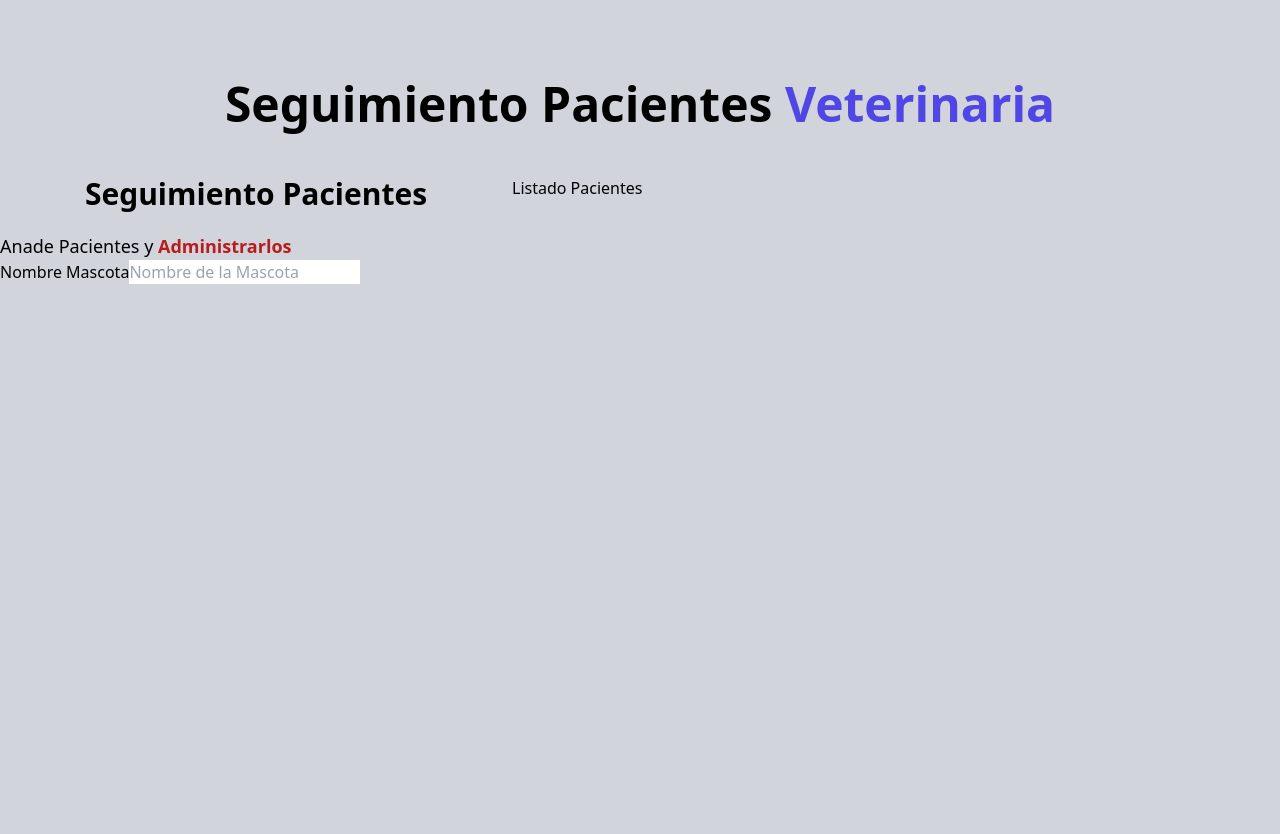
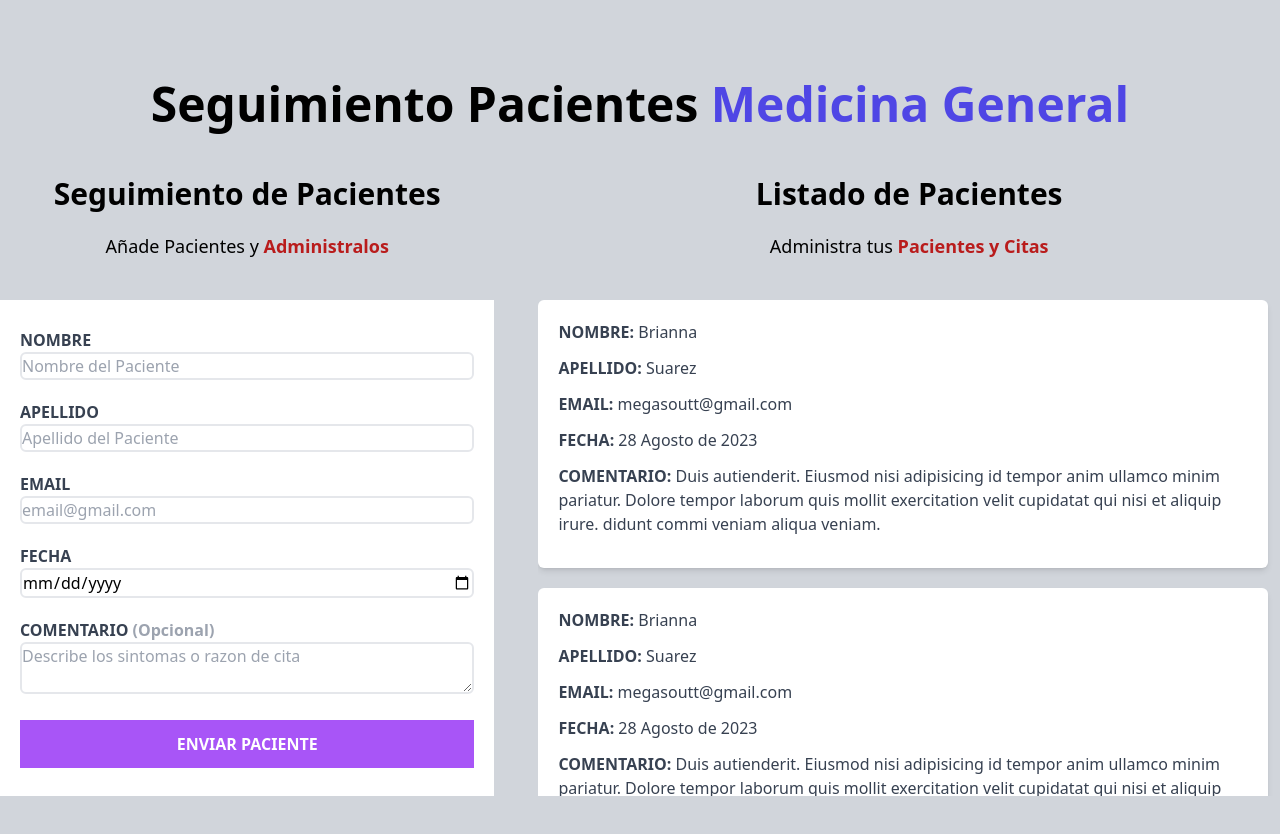
Before and after one commit to Megasout/CitasMedicas, a React (Vite) app: page / in a window 1280 px wide. Shown: the top 834 px of the page. Built offline with nearby package versions, Linux system fonts and the light colour scheme.

Commit message:
finished desing 18/08 23:54

```diff
--- a/src/App.tsx
+++ b/src/App.tsx
@@ -6,13 +6,14 @@ import ListadoPacientes from './components/ListadoPacientes'
 
 function App() {
   return (
-    <div className='container mx-auto mt-20'>
+    <div className='container mx-auto'>
       <Header />
-      <div className='mt-12 md:flex'>
+      <div className='my-12 md:flex'>
         <Formulario />
+        <hr className='h-px my-8 bg-gray-600 border-0 mx-3'/>
         <ListadoPacientes />
+        <div className='py-4 md:py-0'/>
       </div>
-
     </div>
   )
 }
--- a/src/components/Formulario.tsx
+++ b/src/components/Formulario.tsx
@@ -1,19 +1,68 @@
 function Formulario() {
     return (
-        <div className="md:w-1/2 lg:w-2/5">
-            <h2 className="font-black text-3xl text-center">Seguimiento Pacientes</h2>
-            <p className="text-lg mt-5">
-                Anade Pacientes y {' '}
-                <span className="text-red-700 font-bold">Administrarlos</span>
+        <div className="md:w-1/2 lg:w-2/5 mb-10">
+            <h2 className="font-black text-3xl text-center">Seguimiento de Pacientes</h2>
+            <p className="text-lg mt-5 text-center mb-10">
+                Añade Pacientes y {' '}
+                <span className="text-red-700 font-bold">Administralos</span>
             </p>
-            <form>
-                <div>
-                    <label>Nombre Mascota</label>
-                    <input type="text" placeholder="Nombre de la Mascota"></input>
-                </div>
-            </form>
+            {form()}
         </div>
     )
 }
 
 export default Formulario
+
+function form() {
+    return (
+        <form className="bg-white py-7 px-5">
+            {formFiel({ id: 'ff1', formName: 'Nombre', formPlaceHolder: 'Nombre del Paciente' })}
+            {formFiel({ id: 'ff2', formName: 'Apellido', formPlaceHolder: 'Apellido del Paciente' })}
+            {formFiel({ id: 'ff3', formName: 'Email', inputType: "email", formPlaceHolder: 'email@gmail.com' })}
+            {formFiel({ id: 'ff4', formName: 'Fecha', inputType: "date" })}
+            <div className="mb-5">
+                <label htmlFor='ff5' className="block font-bold text-gray-400">
+                    <span className="text-gray-700 uppercase font-bold">Comentario </span>
+                    (Opcional)
+                </label>
+                <textarea
+                    id="ff5"
+                    className="border-2 w-full placeholder-gray-400 rounded-md CustomScrollBar"
+                    placeholder="Describe los sintomas o razon de cita"
+                />
+            </div>
+            <input
+                type="submit"
+                className="bg-purple-500 w-full p-3 text-white uppercase font-bold hover:bg-purple-600
+                cursor-pointer transition-colors"
+                value="Enviar Paciente"
+            />
+        </form>
+    )
+}
+
+type FormData = {
+    id: string,
+    formName: string,
+    formPlaceHolder?: string
+    inputType?: React.HTMLInputTypeAttribute
+}
+
+function formFiel(formData: FormData): JSX.Element {
+    let inputType: React.HTMLInputTypeAttribute = "text";
+
+    if (formData.inputType)
+        inputType = formData.inputType
+
+    return (
+        <div className="mb-5">
+            <label htmlFor={formData.id}
+                className="block text-gray-700 uppercase font-bold">{formData.formName}</label>
+            <input
+                id={formData.id}
+                className="border-2 w-full placeholder-gray-400 rounded-md"
+                type={inputType}
+                placeholder={formData.formPlaceHolder}></input>
+        </div>
+    )
+}
--- a/src/components/Header.tsx
+++ b/src/components/Header.tsx
@@ -1,8 +1,10 @@
 export default function Header() {
     return (
-        <header className="grid">
-            <h1 className="font-bold text-5xl text-center mx-auto md:w-3/4">Seguimiento Pacientes {''}
-                <span className="text-indigo-600">Veterinaria</span>
+        <header className="grid pt-20">
+            <h1
+                className="font-bold text-[45px]/[1] md:text-5xl text-center mx-auto md:w-3/4 lg:w-max">
+                Seguimiento Pacientes {''}
+                <span className="text-indigo-600">Medicina General</span>
             </h1>
         </header>
     )
--- a/src/components/ListadoPacientes.tsx
+++ b/src/components/ListadoPacientes.tsx
@@ -1,7 +1,22 @@
+import Paciente from "./Paciente"
+
 function ListadoPacientes() {
+
     return (
-        <div className="md:w-1/2 lg:w-3/5">
-            <h2>Listado Pacientes</h2>
+        <div className="md:w-1/2 lg:w-3/5 md:ml-5">
+            <h2 className="font-black text-3xl text-center">
+                Listado de Pacientes</h2>
+            <p className="text-lg md:mt-[56px] lg:mt-5 mb-10 text-center">Administra tus {' '}
+                <span className="text-red-700 font-bold">Pacientes y Citas</span>
+            </p>
+            <div className="md:h-[496px] md:overflow-y-scroll CustomScrollBar">
+                <Paciente />
+                <Paciente />
+                <Paciente />
+                <Paciente />
+                <Paciente />
+
+            </div>
         </div>
     )
 }
--- /dev/null
+++ b/src/components/Paciente.tsx
@@ -0,0 +1,28 @@
+function Paciente() {
+    return (
+        <div className="mb-5 bg-white shadow-md px-5 py-5 rounded-md md:mr-3">
+            {labelField({ label: "Nombre", value: "Brianna" })}
+            {labelField({ label: "Apellido", value: "Suarez" })}
+            {labelField({ label: "Email", value: "megasoutt@gmail.com" })}
+            {labelField({ label: "Fecha", value: "28 Agosto de 2023" })}
+            {labelField({ label: "Comentario", value: "Duis autienderit. Eiusmod nisi adipisicing id tempor anim ullamco minim pariatur. Dolore tempor laborum quis mollit exercitation velit cupidatat qui nisi et aliquip irure. didunt commi veniam aliqua veniam." })}
+
+        </div>
+    )
+}
+
+export default Paciente
+
+type LabelData = {
+    label: string,
+    value: string,
+}
+
+function labelField(labelData: LabelData) {
+    return (
+        <p className="font-bold mb-3 text-gray-700 uppercase">
+            {labelData.label}:{' '}
+            <span className="font-normal normal-case">{labelData.value}</span>
+        </p>
+    )
+}
--- a/src/index.css
+++ b/src/index.css
@@ -1,3 +1,25 @@
 @tailwind base;
 @tailwind components;
 @tailwind utilities;
+
+
+/* width */
+.CustomScrollBar::-webkit-scrollbar {
+    width: 10px;
+}
+
+/* Track */
+.CustomScrollBar::-webkit-scrollbar-track {
+    background: #f1f1f1;
+}
+
+/* Handle */
+.CustomScrollBar::-webkit-scrollbar-thumb {
+    background: #888;
+    border-radius: 5px;
+}
+
+/* Handle on hover */
+.CustomScrollBar::-webkit-scrollbar-thumb:hover {
+    background: #555;
+}
```
